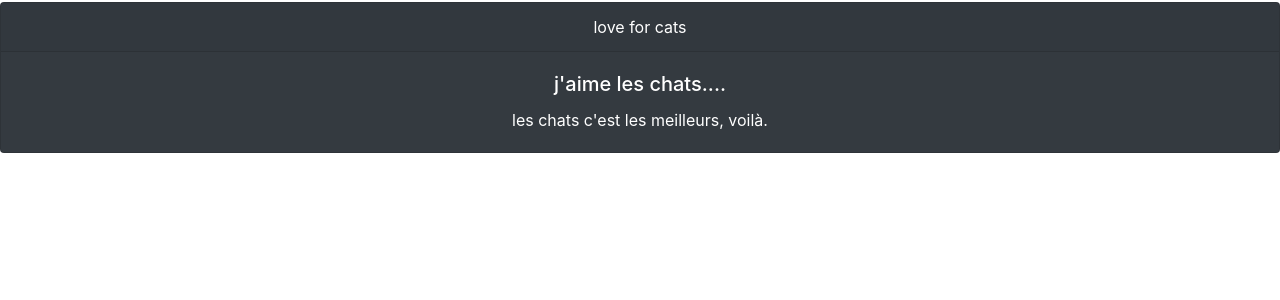
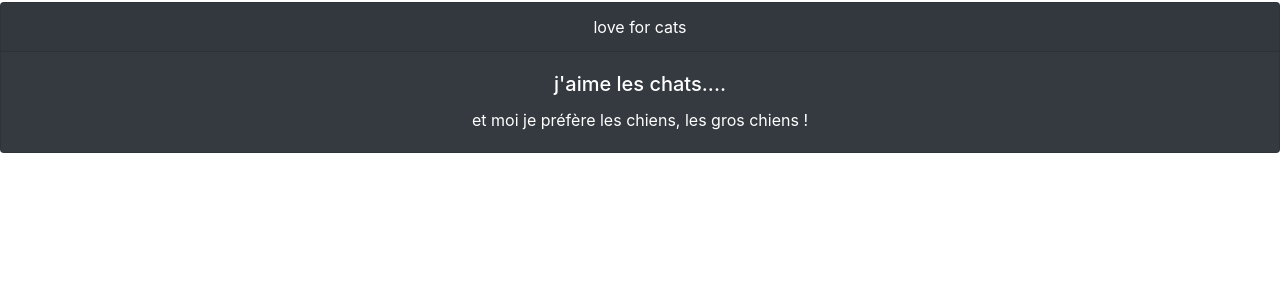
Before and after one commit to Tigwel/gitTigwel, a PHP site: page / in a window 1280 px wide. Shown: the part 198-498 px from the top of the page. Run offline with PHP 8.4, Linux system fonts and the light colour scheme.

Commit message:
code changé

```diff
--- a/index.php
+++ b/index.php
@@ -54,7 +54,7 @@
   <div class="card-header text-center">love for cats</div>
   <div class="card-body">
     <h5 class="card-title  text-center">j'aime les chats....</h5>
-    <p class="card-text text-center">les chats c'est les meilleurs, voilà.</p>
+    <p class="card-text text-center">et moi je préfère les chiens, les gros chiens ! </p>
   </div>
 </div>
 
```
